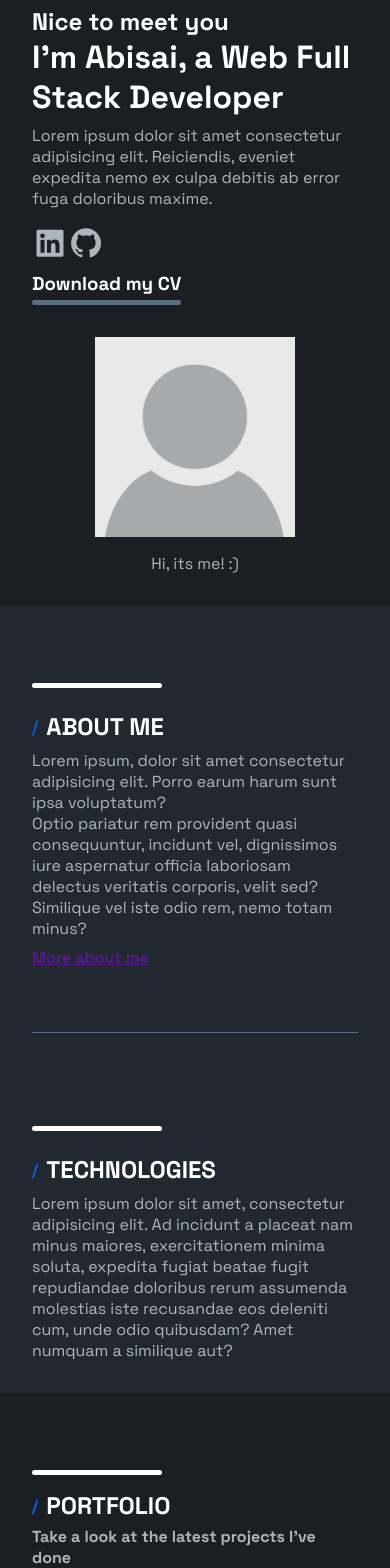
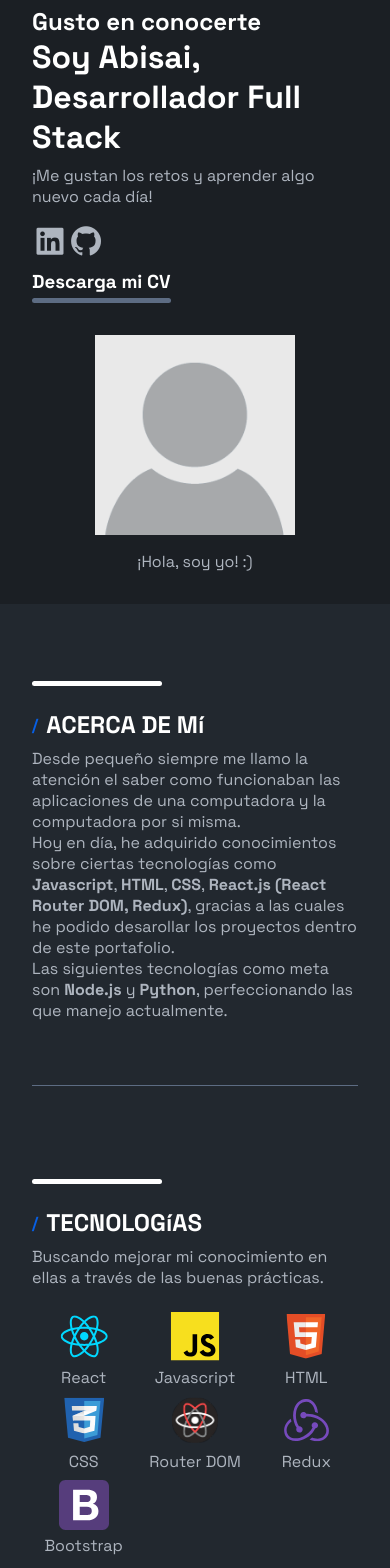
Before and after one commit to abisailunadev/Portfolio, a React (Vite) app: page / in a window 390 px wide. Shown: the part 160-1728 px from the top of the page. Built offline with nearby package versions, Linux system fonts and the light colour scheme.

Commit message:
v0.1.2 Mobile design finished

```diff
--- a/src/App.css
+++ b/src/App.css
@@ -121,7 +121,7 @@ nav{
   top: 0;
   right: 0;
   height: 12vh;
-  width: 20%;
+  width: 65px;
   display: flex;
   justify-content: center;
   height: 100%;
@@ -300,6 +300,25 @@ nav{
   display: flex;
   flex-direction: column;
   gap: 0.5rem;
+}
+
+.about-me___technologies-list-container{
+  margin-top: 1rem;
+}
+
+.about-me___technologies-list-container ul{
+  display: grid;
+  grid-template-columns: 1fr 1fr 1fr;
+  gap: 0.5rem;
+}
+
+.about-me___technologies-list-container ul li{
+  list-style: none;
+  text-align: center;
+}
+
+.about-me___technologies-list-container ul li img{
+  width: 50px;
 }
 
 /* Portfolio */
--- a/src/components/AboutMe.jsx
+++ b/src/components/AboutMe.jsx
@@ -1,4 +1,5 @@
 import React from 'react';
+import { html, css, js, react, reactrouterdom, redux, bootstrap, nodejs, pokedexbg, rickandmortybg, crudusersbg } from '../images';
 
 const AboutMe = () => {
   return (
@@ -8,10 +9,13 @@ const AboutMe = () => {
           <div className="home__line-bar"></div>
         </div>
         <div className="span__title-marked">
-          <span>/</span><h2>ABOUT ME</h2>
+          <span>/</span><h2>ACERCA DE Mí</h2>
         </div>
-        <p>Lorem ipsum, dolor sit amet consectetur adipisicing elit. Porro earum harum sunt ipsa voluptatum? <br /> Optio pariatur rem provident quasi consequuntur, incidunt vel, dignissimos iure aspernatur officia laboriosam delectus veritatis corporis, velit sed? Similique vel iste odio rem, nemo totam minus?</p>
-        <a href=""><b>More about me</b></a >
+        <p>Desde pequeño siempre me llamo la atención el saber como funcionaban las aplicaciones de una computadora y la computadora por si misma.
+        <br />
+        Hoy en día, he adquirido conocimientos sobre ciertas tecnologías como <b>Javascript</b>, <b>HTML</b>, <b>CSS</b>, <b>React.js {'(React Router DOM, Redux)'}</b>, gracias a las cuales he podido desarollar los proyectos dentro de este portafolio.
+        <br />
+        Las siguientes tecnologías como meta son <b>Node.js</b> y <b>Python</b>, perfeccionando las que manejo actualmente.</p>
       </div>
       <div className="divider-line" id='technologies'></div>
       <div className="about-me__technologies-container">
@@ -19,9 +23,41 @@ const AboutMe = () => {
           <div className="home__line-bar"></div>
         </div>
         <div className="span__title-marked">
-          <span>/</span><h2>TECHNOLOGIES</h2>
+          <span>/</span><h2>TECNOLOGíAS</h2>
         </div>
-        <p>Lorem ipsum dolor sit amet, consectetur adipisicing elit. Ad incidunt a placeat nam minus maiores, exercitationem minima soluta, expedita fugiat beatae fugit repudiandae doloribus rerum assumenda molestias iste recusandae eos deleniti cum, unde odio quibusdam? Amet numquam a similique aut?</p>
+        <p>Buscando mejorar mi conocimiento en ellas a través de las buenas prácticas.</p>
+        <div className="about-me___technologies-list-container">
+          <ul>
+            <li>
+              <img src={react} alt="" />
+              <p>React</p>
+            </li>
+            <li>
+              <img src={js} alt="" />
+              <p>Javascript</p>
+            </li>
+            <li>
+              <img src={html} alt="" />
+              <p>HTML</p>
+            </li>
+            <li>
+              <img src={css} alt="" />
+              <p>CSS</p>
+            </li>
+            <li>
+              <img src={reactrouterdom} alt="" />
+              <p>Router DOM</p>
+            </li>
+            <li>
+              <img src={redux} alt="" />
+              <p>Redux</p>
+            </li>
+            <li>
+              <img src={bootstrap} alt="" />
+              <p>Bootstrap</p>
+            </li>
+          </ul>
+        </div>
       </div>
     </div>
   );
--- a/src/components/Contact.jsx
+++ b/src/components/Contact.jsx
@@ -7,23 +7,23 @@ const Contact = () => {
         <div className="home__line-bar"></div>
       </div>
       <div className="contact__description">
-        <h2>Interested in working together?</h2>
-        <h2>Let's talk!</h2>
+        <h2>¿Interesado/a en trabajar juntos?</h2>
+        <h2>¡Hablemos!</h2>
       </div>
       <div className="contact__form-container">
         <form action="">
           <input
             type="name"
-            placeholder='Your name'
+            placeholder='Tu nombre'
           />
           <input
             type="email"
-            placeholder='Your email address'
+            placeholder='Tu correo'
           />
-          <textarea name="" id="" cols="30" rows="10" placeholder='Your message'>
+          <textarea name="" id="" cols="30" rows="10" placeholder='Mensaje'>
           </textarea>
           <button>
-            Contact me
+            Contáctame
             <div className="home__line-bar"></div>
           </button>
         </form>
@@ -32,7 +32,7 @@ const Contact = () => {
         <div className="home__line-bar"></div>
       </div>
       <div className="contact__git-container">
-        <h2>Get in touch with me</h2>
+        <h2>Ponte en contacto conmigo</h2>
       </div>
       <div className="git__contact-media-container">
         <div className="git__contact-media">
--- a/src/components/Footer.jsx
+++ b/src/components/Footer.jsx
@@ -19,11 +19,11 @@ const Footer = () => {
       </div>
       <div className="footer__menu-options">
         <ul>
-          <li><a href="#home">Home</a></li>
-          <li><a href="#about-me">About me</a></li>
-          <li><a href="#technologies">Technologies</a></li>
-          <li><a href="#portfolio">Portfolio</a></li>
-          <li><a href="#contact">Contact</a></li>
+          <li><a href="#home">Inicio</a></li>
+          <li><a href="#about-me">Acerca de mi</a></li>
+          <li><a href="#technologies">Tecnologías</a></li>
+          <li><a href="#portfolio">Portafolio</a></li>
+          <li><a href="#contact">Contacto</a></li>
         </ul>
       </div>
       <div className="footer__about">
--- a/src/components/Home.jsx
+++ b/src/components/Home.jsx
@@ -8,9 +8,9 @@ const Home = () => {
         <div className="home__sqr">
           <div className="home__line-bar"></div>
         </div>
-        <h2>Nice to meet you</h2>
-        <h1>I'm Abisai, a Web Full Stack Developer</h1>
-        <p>Lorem ipsum dolor sit amet consectetur adipisicing elit. Reiciendis, eveniet expedita nemo ex culpa debitis ab error fuga doloribus maxime.</p>
+        <h2>Gusto en conocerte</h2>
+        <h1>Soy Abisai, Desarrollador Full Stack</h1>
+        <p>¡Me gustan los retos y aprender algo nuevo cada día!</p>
         <div className="home__contact-media">
           <div className="home__social-media">
             <ul>
@@ -28,14 +28,14 @@ const Home = () => {
           </div>
           <div className="home__cv">
             <a href="">
-              <h3>Download my CV</h3>
+              <h3>Descarga mi CV</h3>
               <div className="home__line-bar"></div>
             </a>
           </div>
         </div>
         <div className="home__profile-picture">
           <img src={default_pp} alt="" />
-          <p>Hi, its me! {':)'}</p>
+          <p>¡Hola, soy yo! {':)'}</p>
         </div>
       </div>
     </div>
--- a/src/components/NavBar.jsx
+++ b/src/components/NavBar.jsx
@@ -18,19 +18,19 @@ const NavBar = () => {
         <div className="nav__options-overlay" id='nav__options-overlay'>
           <ul>
             <li onClick={toggleMenu}>
-              <a href="#home">Home</a>
+              <a href="#home">Inicio</a>
             </li>
             <li onClick={toggleMenu}>
-              <a href="#about-me">About me</a>
+              <a href="#about-me">Acerca de mi</a>
             </li>
             <li onClick={toggleMenu}>
-              <a href="#technologies">Technologies</a>
+              <a href="#technologies">Tecnologías</a>
             </li>
             <li onClick={toggleMenu}>
-              <a href="#portfolio">Portfolio</a>
+              <a href="#portfolio">Portafolio</a>
             </li>
             <li onClick={toggleMenu}>
-              <a href="#contact">Contact</a>
+              <a href="#contact">Contacto</a>
             </li>
           </ul>
         </div>
--- a/src/components/Portfolio.jsx
+++ b/src/components/Portfolio.jsx
@@ -10,9 +10,9 @@ const Portfolio = () => {
       </div>
       <div className="portfolio__title-and-descritpion">
         <div className="span__title-marked">
-          <span>/</span><h2>PORTFOLIO</h2>
+          <span>/</span><h2>PORTAFOLIO</h2>
         </div>
-        <p><b>Take a look at the latest projects I've done</b></p>
+        <p><b>¡Échale un ojo a los últimos proyectos que he hecho!</b></p>
       </div>
       <div className="portfolio__projects-container">
         <ProjectCard
@@ -27,7 +27,7 @@ const Portfolio = () => {
             </>
           }
           name='E-commerce'
-          description='Digital market to buy products with authentication'
+          description='Tienda digital para comprar productos con autenticación de usuario'
         />
         <ProjectCard
           link='https://tubular-tiramisu-3fc6d7.netlify.app/'
@@ -42,7 +42,7 @@ const Portfolio = () => {
             </>
           }
           name='Pokedex'
-          description='Characters library with authentication'
+          description='Galería de personajes con rutas protegidas'
           img=
           {
             <img src={pokedexbg} />
@@ -58,8 +58,8 @@ const Portfolio = () => {
               <img src={css} />
             </>
           }
-          name='Wiki Rick and Morty'
-          description='Characters library made with React'
+          name='Wiki Rick & Morty'
+          description='Galería de personajes hecha con React.js'
           img=
           {
             <img src={rickandmortybg} />
@@ -68,7 +68,7 @@ const Portfolio = () => {
         <div className="divider-line"></div>
         <div className="portfolio__more-projects-container">
           <div className="more-projects__title-and-description">
-            <h3>More projects</h3>
+            <h3>Más proyectos</h3>
           </div>
           <div className="more-projects__container">
             <ProjectCard
@@ -81,8 +81,8 @@ const Portfolio = () => {
                   <img src={css} />
                 </>
               }
-              name='Users CRUD'
-              description='To create, edit and remove users'
+              name='CRUD Usuarios'
+              description='Para crear, editar y eliminar usuarios'
               img=
               {
                 <img src={crudusersbg} />
@@ -98,7 +98,7 @@ const Portfolio = () => {
                 </>
               }
               name='Weather App'
-              description='Provides you weather conditions based on your localization'
+              description='Condiciones del clima en tiempo real, basadas en tu localización'
             />
           </div>
         </div>
```
